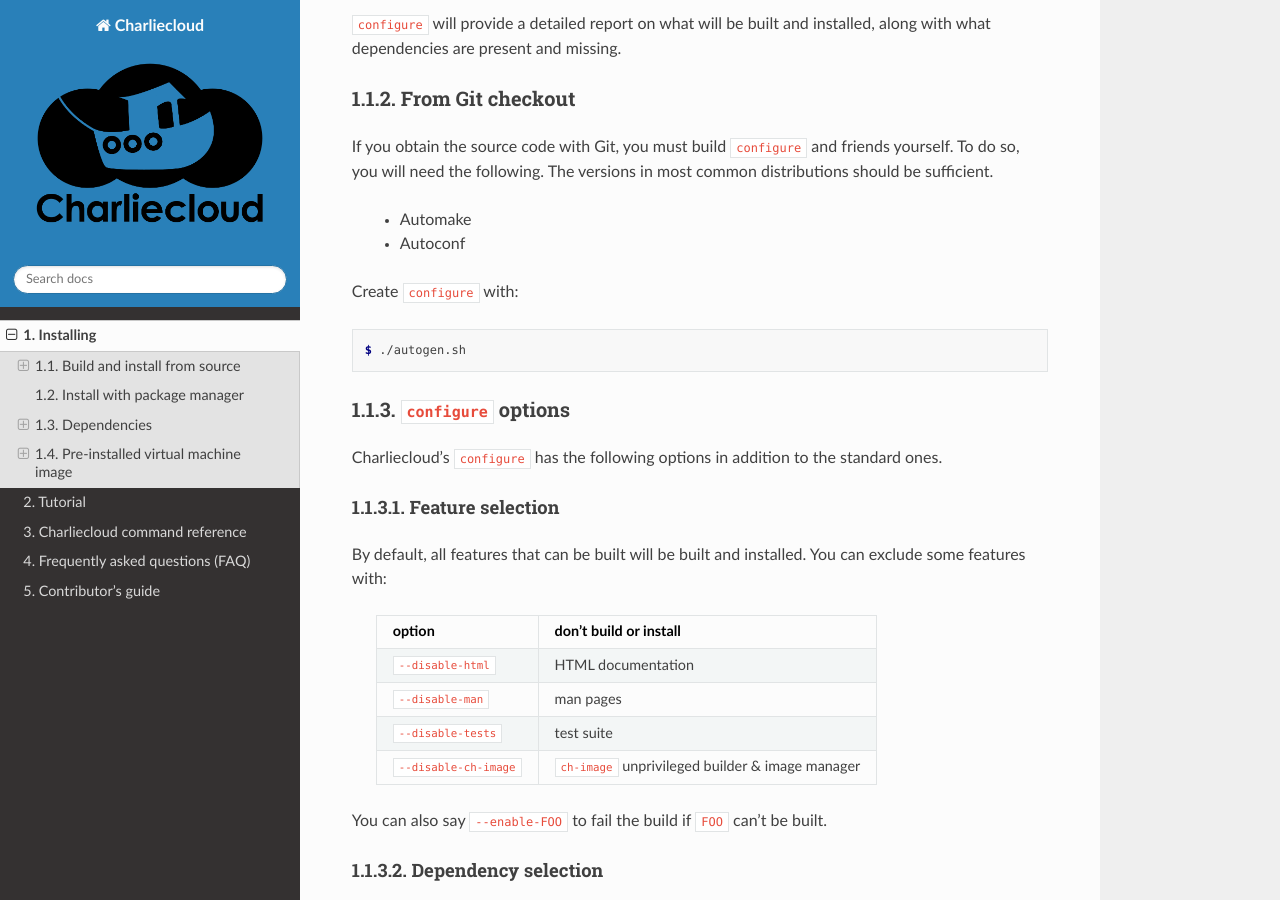
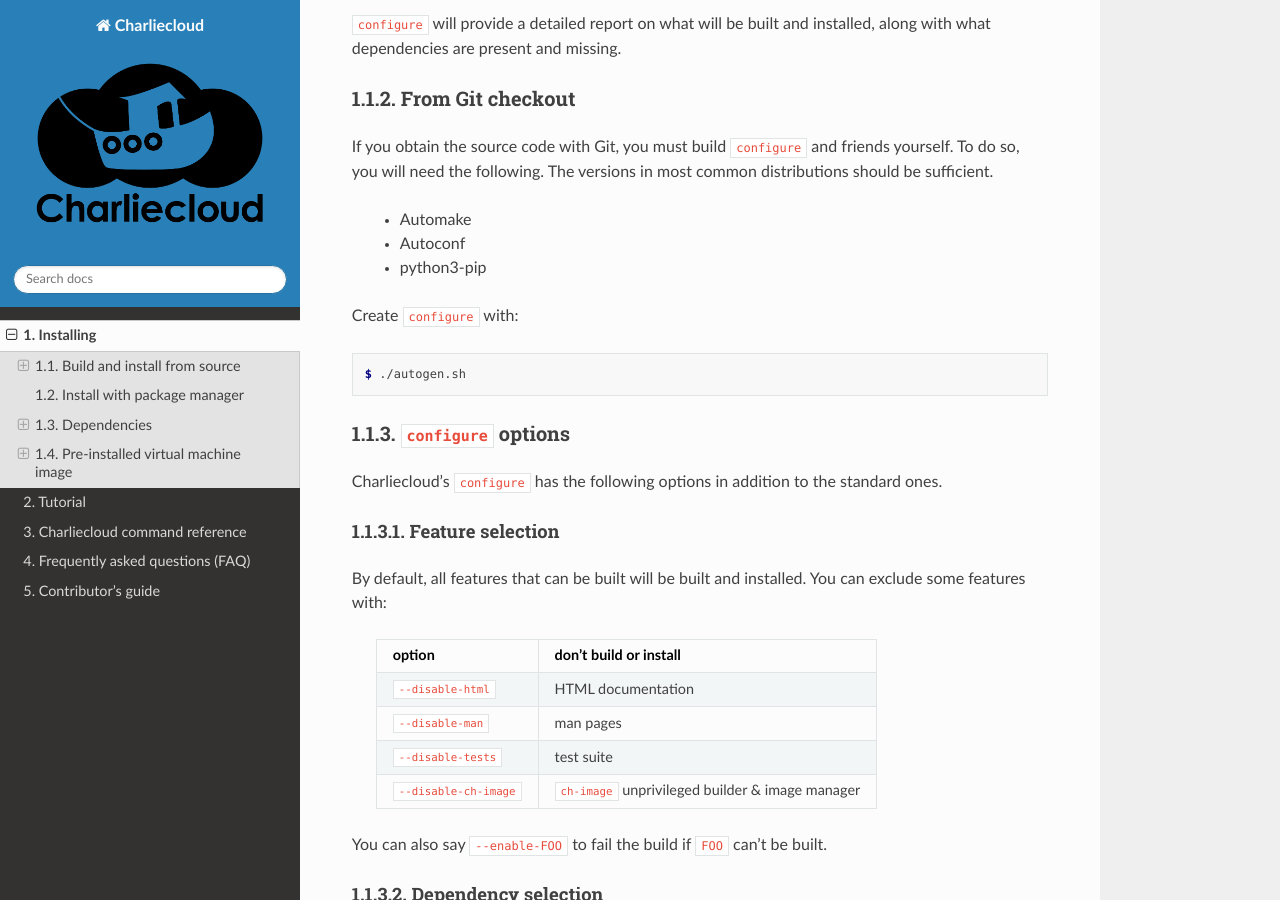
Before and after one commit to hpc/charliecloud, a Sphinx documentation site: the page built from doc/install.rst, in a window 1280 px wide and 900 px high, scrolled down 1057 px. Built offline with Sphinx 7.4.7 and the Read the Docs theme 2.0.0, drawn with Linux system fonts in a browser that asks for light colours.

Commit message:
fixed packaging

```diff
--- a/doc/install.rst
+++ b/doc/install.rst
@@ -46,6 +46,7 @@
 
   * Automake
   * Autoconf
+  * python3-pip
 
 Create :code:`configure` with::
 
```
Also changed, not shown: 3 other files.
